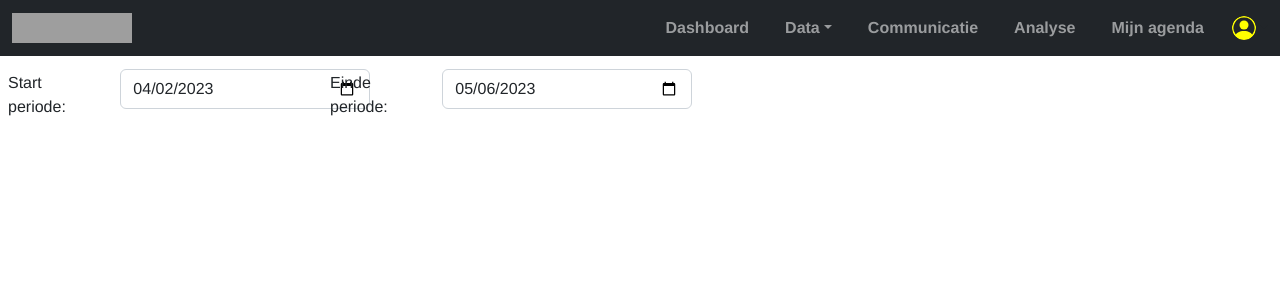
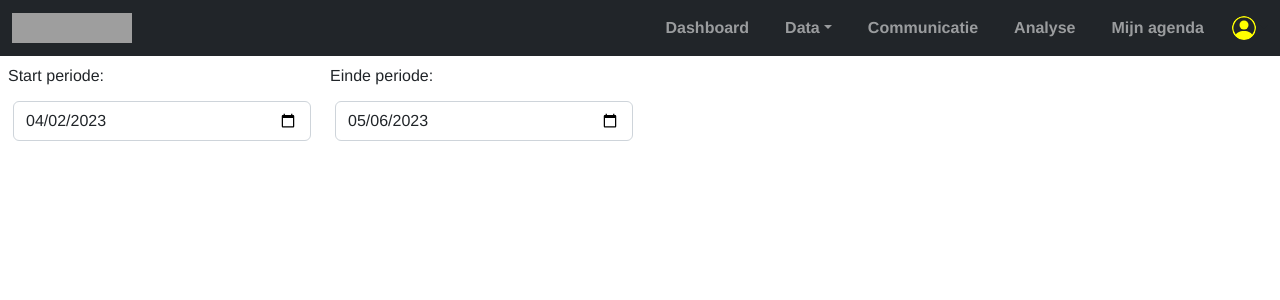
Before and after one commit to SELab-2/Dr-Trottoir-4, a Next.js app in the folder frontend/: page /admin/analysis/working-hours in a window 1280 px wide. Shown: the top 300 px of the page. Built offline with nearby package versions, Linux system fonts and the light colour scheme; grey boxes are pictures that could not be loaded.

Commit message:
some changes

```diff
--- a/frontend/pages/admin/analysis/working-hours.tsx
+++ b/frontend/pages/admin/analysis/working-hours.tsx
@@ -1,7 +1,7 @@
 import AdminHeader from "@/components/header/adminHeader";
 import React, {useEffect, useState} from "react";
 import {differenceInMinutes, endOfWeek, startOfWeek, subMonths} from "date-fns";
-import {Card, Col, Form, ListGroup, Row} from "react-bootstrap";
+import {Card, Col, Container, Form, ListGroup, Row} from "react-bootstrap";
 import {formatDate} from "@/lib/date";
 import {getWorkedHours} from "@/lib/analysis";
 import {getAllTours, Tour} from "@/lib/tour";
@@ -106,41 +106,40 @@ export default function AdminAnalysisWorkingHours() {
     }
 
     return (
-        <>
+        <Container fluid className="p-0 overflow-hidden">
             <AdminHeader/>
             <ErrorMessageAlert errorMessages={errorMessages} setErrorMessages={setErrorMessages}/>
             <Form className="m-2">
-                <Form.Group as={Row} className="mb-3">
-                    <Form.Label column sm={1}>Start periode:</Form.Label>
-                    <Col sm={2}>
+                <Row>
+                    <Form.Group as={Col} sm={12} md={3} lg={3}>
+                        <Form.Label>Start periode:</Form.Label>
                         <Form.Control
                             type="date"
                             value={formatDate(startDate)}
                             onChange={e => {
-                                setStartDate(new Date(e.target.value))
+                                setStartDate(new Date(e.target.value));
                             }}
                         />
-                    </Col>
-                    <Form.Label column sm={1}>Einde periode:</Form.Label>
-                    <Col sm={2}>
+                    </Form.Group>
+                    <Form.Group as={Col} sm={12} md={3} lg={3}>
+                        <Form.Label>Einde periode:</Form.Label>
                         <Form.Control
                             type="date"
                             value={formatDate(endDate)}
                             onChange={e => {
-                                setEndDate(new Date(e.target.value))
+                                setEndDate(new Date(e.target.value));
                             }}
                         />
-                    </Col>
                     </Form.Group>
+                </Row>
             </Form>
-            <div className="container">
-                <div className="row" style={{alignItems: "flex-start"}}>
+            <Row className="m-2">
                 {
                     workedHours.map(worked => {
                         const name: string = getStudentName(worked.student_id);
                         const time: string = toHoursAndMinutes(worked.worked_minutes);
                         return (
-                                <div className="col-sm-4 p-2" key={worked.student_id}>
+                            <Col key={worked.student_id} xs={12} md={4} lg={3} className="p-1">
                                 <Card>
                                     <Card.Body>
                                         <span className="h3 fw-bold">{name}</span>
@@ -167,12 +166,11 @@ export default function AdminAnalysisWorkingHours() {
                                         </ListGroup>
                                     </Card.Body>
                                 </Card>
-                                </div>
+                            </Col>
                         );
                     })
                 }
-                </div>
-            </div>
-        </>
+            </Row>
+        </Container>
     );
 }
```
Also changed, not shown: frontend/pages/admin/analysis/student-on-tour.tsx (+16 -5 lines). Lines whose indentation alone changed are shown as unchanged.
